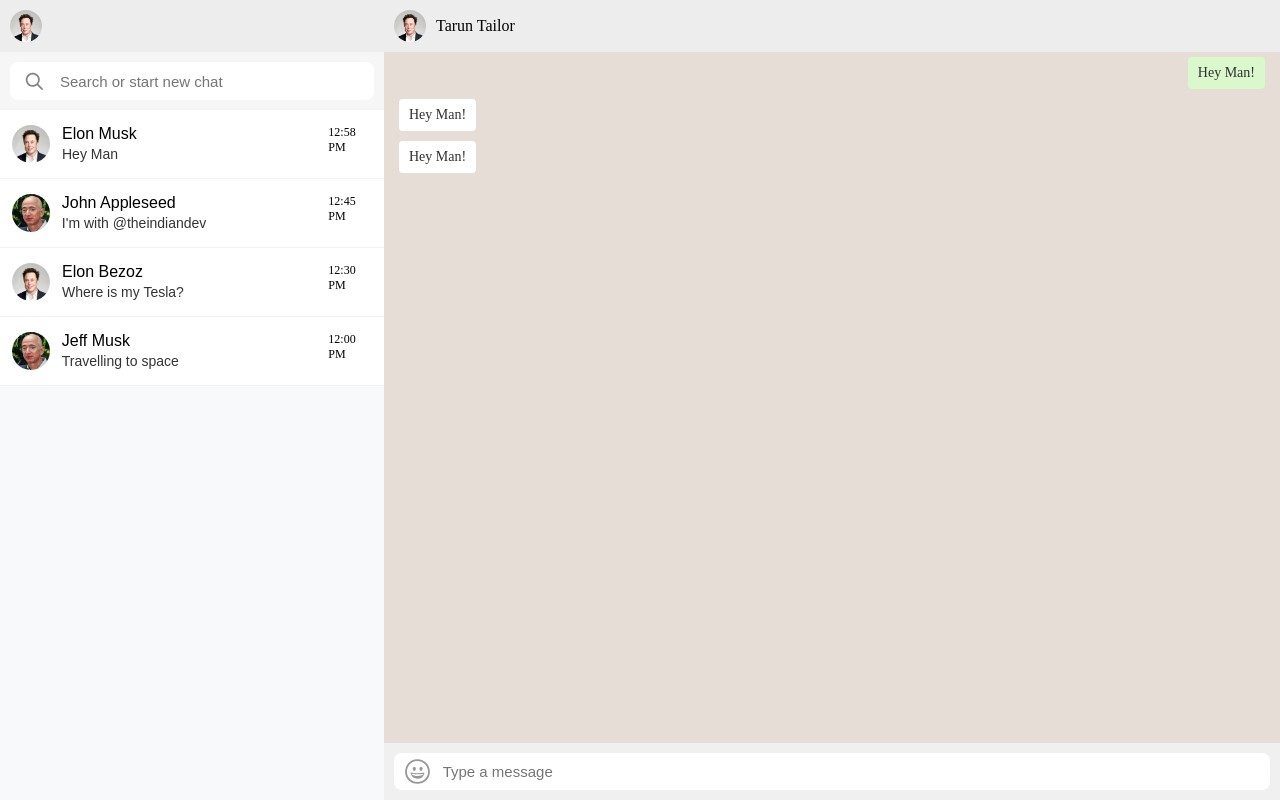
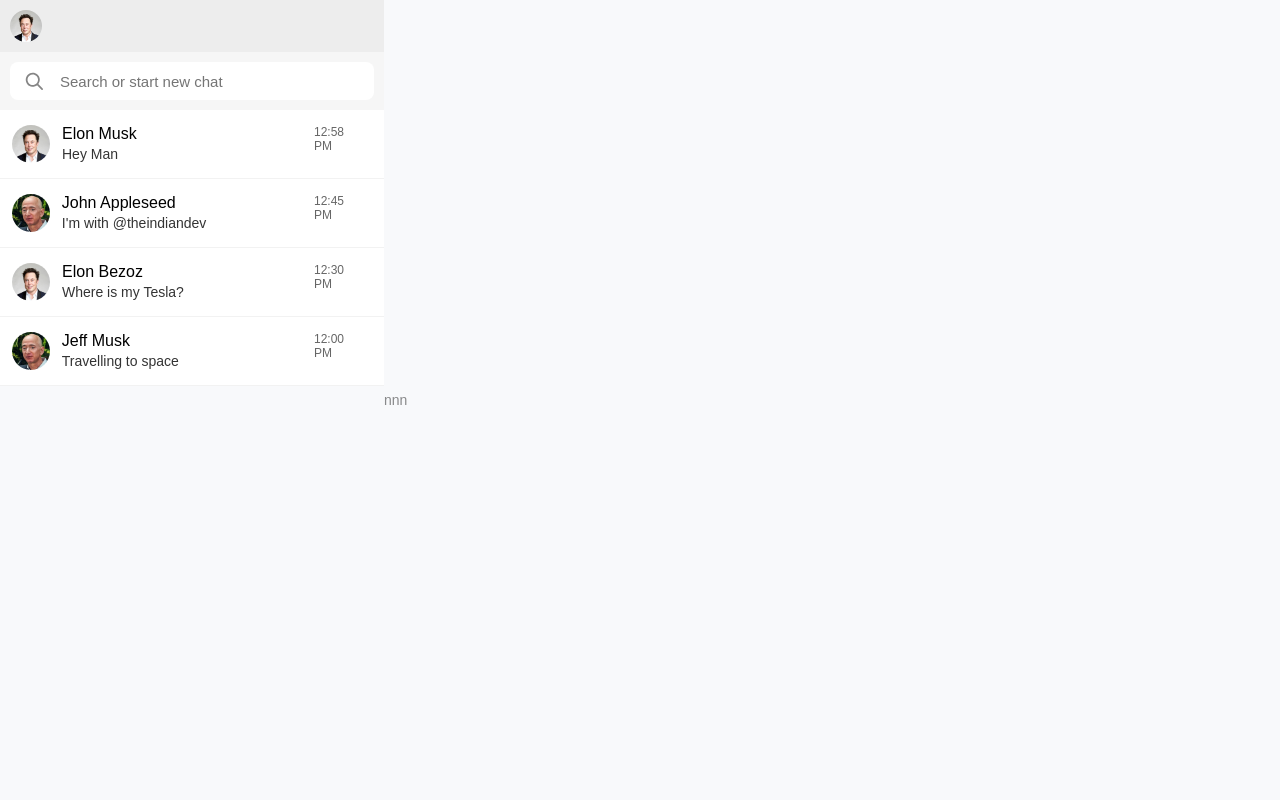
Before and after one commit to taruntailor7/WhatsApp-Clone, a React (Create React App) app in the folder whatsapp/: page / in a window 1280 px wide. Built offline with nearby package versions, Linux system fonts and the light colour scheme.

Commit message:
placeholder img adding

```diff
--- a/whatsapp/src/App.js
+++ b/whatsapp/src/App.js
@@ -1,3 +1,4 @@
+import { useState } from "react";
 import styled from "styled-components"
 import { ContactList } from "./components/ContactList";
 import { Conversation } from "./components/Conversation";
@@ -10,11 +11,31 @@ const Container = styled.div`
   background: #f8f9fb;
 `;
 
+const Placeholder = styled.div`
+  display : flex;
+  flex-direction: coloum;
+  justify-content: center;
+  align-items: center;
+  font-size:14px;
+  color:rgba(0,0,0,0.45);
+`;
+
+const ChatPlaceholder = styled.div`
+  width:240px;
+  height:240px;
+  border-radius:50%;
+  object-fit: contain;
+`;
+
 function App() {
+  const [selectedChat, setSelectedChat] = useState()
+
   return (
     <Container>
       <ContactList />
-      <Conversation />
+      {selectedChat ? <Conversation /> : <Placeholder>
+          nnn
+        </Placeholder>}
     </Container>
   );
 }
--- a/whatsapp/src/components/Contact.jsx
+++ b/whatsapp/src/components/Contact.jsx
@@ -42,6 +42,8 @@ const MessageTime = styled.span`
     margin-right: 10px;
     color:rgba(0,0,0,0.45)
     white-space:nowrap;
+    width:20%;
+    opacity:0.6;
 `;
 
 export const Contact = ({userData}) => {
--- a/whatsapp/src/components/Conversation.jsx
+++ b/whatsapp/src/components/Conversation.jsx
@@ -1,6 +1,7 @@
 import React from 'react'
 import styled from "styled-components"
 import { SearchContainer, SearchInput } from './ContactList';
+import {messagesList} from "../mockData"
 
 const Container = styled.div`
     display: flex;
@@ -72,21 +73,11 @@ export const Conversation = () => {
         Tarun Tailor
       </ProfileHeader>
       <MessageContainer>
-        <MessageDiv isYours={true}>
-          <Message isYours={true}>
-            Hey Man!
-          </Message>
-        </MessageDiv>
-        <MessageDiv>
-          <Message>
-            Hey Man!
-          </Message>
-        </MessageDiv>
-        <MessageDiv>
-          <Message>
-            Hey Man!
-          </Message>
-        </MessageDiv>
+        {messagesList.map((messageData) =>(
+          <MessageDiv isYours={messageData.senderID === 0}>
+            <Message isYours={messageData.senderID === 0}>{messageData.text}</Message>
+          </MessageDiv>
+        ))}
       </MessageContainer>
       <ChatBox>
         <SearchContainer>
--- a/whatsapp/src/index.css
+++ b/whatsapp/src/index.css
@@ -1,4 +1,4 @@
 *{
     margin: 0;
-
+    font-family: sans-serif;
 }
```
